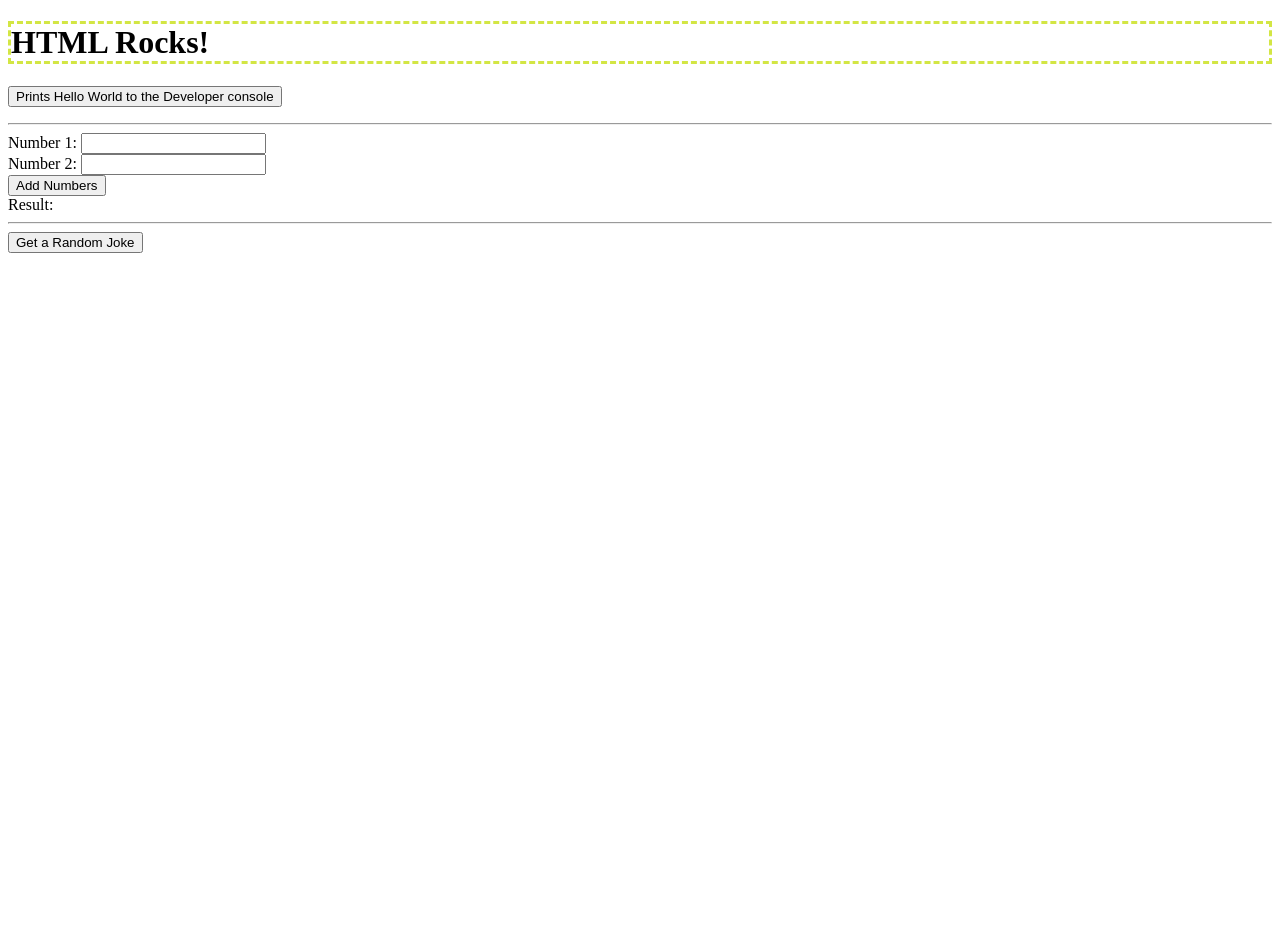
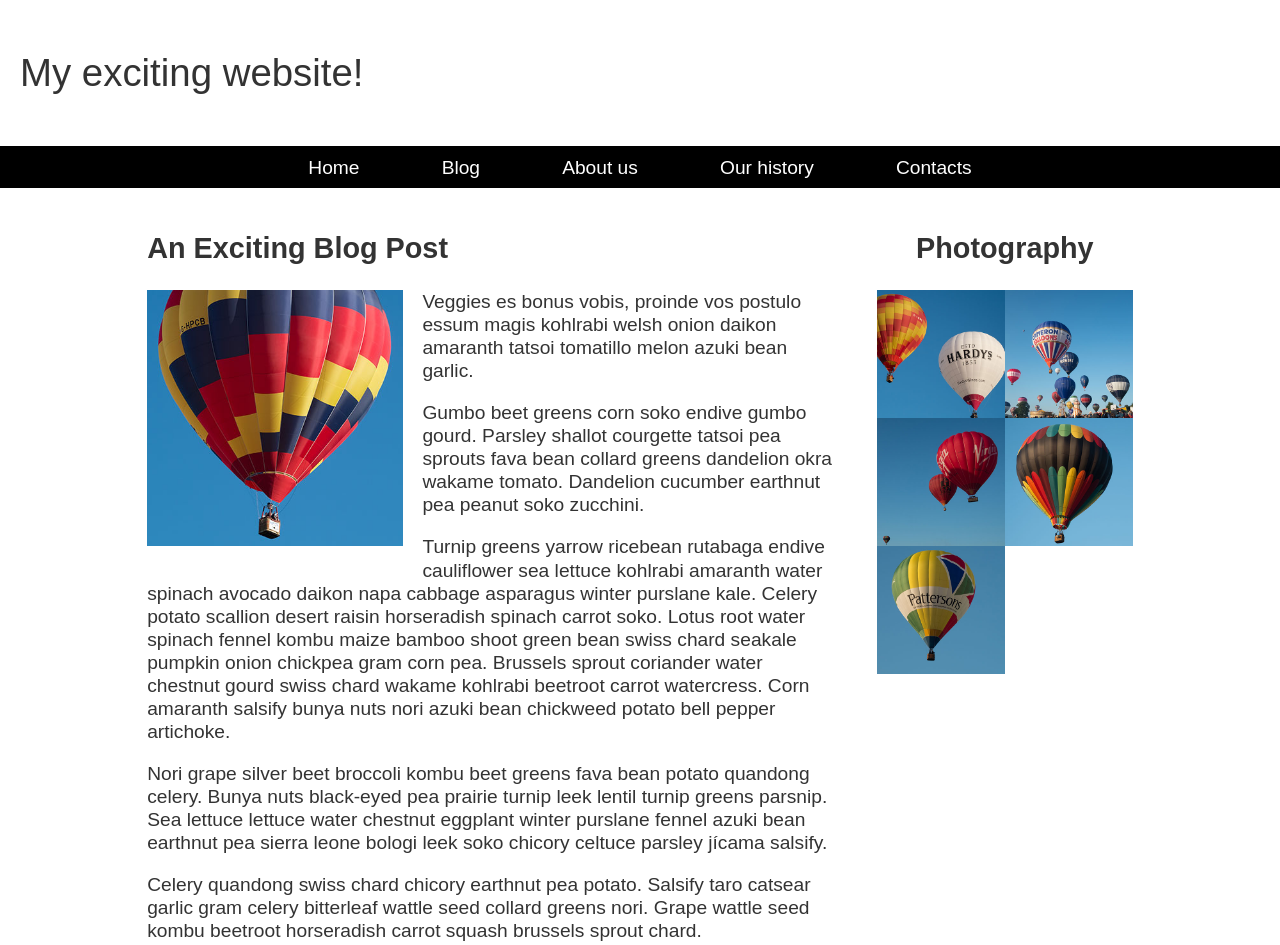
Before and after one commit to JackLawford/lab7, a website: page index.html in a window 1280 px wide. Before the commit the page ends 800 px from the top, so only its background shows below. Drawn offline with Linux system fonts and the light colour scheme.

Commit message:
Completed Lab Requirements

```diff
--- a/css/style.css
+++ /dev/null
@@ -1,4 +0,0 @@
-h1{
-  border-color: #d3e644;
-  border-style: dashed;
-}
--- /dev/null
+++ b/css/styles.css
@@ -0,0 +1,85 @@
+body {
+    background-color: #fff;
+    color: #333;
+    margin: 0;
+    font: 1.2em / 1.2 Arial, Helvetica, sans-serif;
+  }
+
+  .feature{
+      min-width: 20vw;
+      float: left;
+      margin: 0 1em 1em 0;
+  }
+
+  article, aside{
+    padding: 1em;
+  }
+
+  .logo {
+    font-size: 200%;
+    padding: 50px 20px;
+    margin: 0 auto;
+    max-width: 980px;
+    display: inline-block;
+  }
+
+  .grid {
+    margin: 0 auto;
+    max-width: 80vw;
+    display: flex;
+  }
+
+  .photos{
+    display: grid;
+    grid-template-columns: 10vw 10vw;
+  }
+
+  .photos img{
+    width: 10vw;
+  }
+
+  .photos li{
+    margin: 0;
+    padding: 0;
+    width: 10vw;
+    height: 10vw;
+  }
+
+  aside h2{
+    text-align: center;
+  }
+
+  nav {
+    background-color: #000;
+    padding: .5em;
+    display: flex;
+    flex-wrap: wrap;
+    justify-content: center;
+  }
+
+  nav li{
+    margin: 0 1em;
+    display: inline;
+  }
+
+  nav ul {
+    margin: 0;
+    padding: 0;
+    list-style: none;
+  }
+
+  nav a {
+    color: #fff;
+    text-decoration: none;
+    padding: .5em 1em;
+  }
+
+  .photos {
+    list-style: none;
+    margin: 0;
+    padding: 0;
+  }
+
+  .feature {
+      width: 200px;
+  }
--- a/index.html
+++ b/index.html
@@ -1,78 +1,89 @@
-<!doctype html>
-<html>
-
-<head>
-  <meta charset="utf-8">
-  <title>Hello World!</title>
-  <meta name="description" content="">
-  <meta name="viewport" content="width=device-width, initial-scale=1">
-  <link rel="stylesheet" href="css/style.css">
-  <link rel="shortcut icon" href="img/favicon.ico">
-</head>
+<!DOCTYPE html>
+<html lang="en-US">
+  <head>
+    <meta charset="utf-8">
+    <meta name="viewport" content="width=device-width, initial-scale=1">
+    <title>Layout Task</title>
+    <link href="css/styles.css" rel="stylesheet" type="text/css">
+  </head>
 
 <body>
-  <h1>HTML Rocks!</h1>
-  <p>
-    <button  onclick="helloWorld()">Prints Hello World to the Developer console</button>
-  </p>
-  <hr>
-  <form id="addForm">
-    <label for="num1">Number 1:</label>
-    <input type="number" id="num1" name="num1" required>
-    <br>
-    <label for="num2">Number 2:</label>
-    <input type="number" id="num2" name="num2" required>
-    <br>
-    <button type="submit">Add Numbers</button>
-  </form>
 
-  <label id="result">Result:</label>
+  <div class="logo">
+    My exciting website!
+  </div>
 
-  <hr>
+  <nav>
+    <ul>
+      <li>
+        <a href="">Home</a>
+      </li>
+      <li>
+        <a href="">Blog</a>
+      </li>
+      <li>
+        <a href="">About us</a>
+      </li>
+      <li>
+        <a href="">Our history</a>
+      </li>
+      <li>
+        <a href="">Contacts</a>
+      </li>
+    </ul>
+  </nav>
 
-  <button id="jokeButton">Get a Random Joke</button>
-  <p id="joke"></p>
+  <main class="grid">
+    <article>
+      <h1>
+        An Exciting Blog Post
+      </h1>
+      <img src="img/balloon-sq6.jpg" alt="A hot air balloon with horizontal stripes alternating yellow, red, and blue." class="feature">
+      <p>Veggies es bonus vobis, proinde vos postulo essum magis kohlrabi welsh onion daikon amaranth tatsoi tomatillo melon
+        azuki bean garlic.</p>
 
-  <script type="module" script="js/main.js">
-    import {helloWorld, add, fetchRandomJoke} from './js/main.js';
+      <p>Gumbo beet greens corn soko endive gumbo gourd. Parsley shallot courgette tatsoi pea sprouts fava bean collard greens
+        dandelion okra wakame tomato. Dandelion cucumber earthnut pea peanut soko zucchini.</p>
 
-    // This shows how to assign a function to the window object
-    // so that it can be called from the browser console
-    window.helloWorld = helloWorld;
+      <p>Turnip greens yarrow ricebean rutabaga endive cauliflower sea lettuce kohlrabi amaranth water spinach avocado daikon
+        napa cabbage asparagus winter purslane kale. Celery potato scallion desert raisin horseradish spinach carrot soko.
+        Lotus root water spinach fennel kombu maize bamboo shoot green bean swiss chard seakale pumpkin onion chickpea gram
+        corn pea. Brussels sprout coriander water chestnut gourd swiss chard wakame kohlrabi beetroot carrot watercress.
+        Corn amaranth salsify bunya nuts nori azuki bean chickweed potato bell pepper artichoke.</p>
 
-    // This shows how to add an event listener to a button in the HTML
-    // and call a function when the button is clicked
-    const form = document.getElementById('addForm');
-    form.addEventListener('submit', function(e) {
-      e.preventDefault();
-      const num1 = parseFloat(document.getElementById('num1').value);
-      const num2 = parseFloat(document.getElementById('num2').value);
-      try{
-        const result = add(num1, num2);
-        document.getElementById('result').textContent = `Result: ${result}`;
-      }catch(e){
-        console.error(e);
-        document.getElementById('result').textContent = `Error: ${e.message}`;
-      }
+      <p>Nori grape silver beet broccoli kombu beet greens fava bean potato quandong celery. Bunya nuts black-eyed pea prairie
+        turnip leek lentil turnip greens parsnip. Sea lettuce lettuce water chestnut eggplant winter purslane fennel azuki
+        bean earthnut pea sierra leone bologi leek soko chicory celtuce parsley jícama salsify.</p>
 
-    });
+      <p>Celery quandong swiss chard chicory earthnut pea potato. Salsify taro catsear garlic gram celery bitterleaf wattle
+        seed collard greens nori. Grape wattle seed kombu beetroot horseradish carrot squash brussels sprout chard.</p>
 
-    // this shows how to add an event listener to a button in the HTML
-    // that calls a function that fetches a random joke from an API
-    // and displays it on the page
-    const jokebtn = document.getElementById('jokeButton');
-    const jokeresult = document.getElementById('joke');
-    jokebtn.addEventListener('click', async () => {
-      try {
-        jokeresult.textContent = 'Loading...';
-        const joke = await fetchRandomJoke();
-        document.getElementById('joke').textContent = joke;
-      } catch (e) {
-        console.error(e);
-        document.getElementById('joke').textContent = `Error: ${e.message}`;
-      }
-    });
-  </script>
+    </article>
+
+    <aside>
+      <h2>
+        Photography
+      </h2>
+      <ul class="photos">
+        <li>
+          <img src="img/balloon-sq1.jpg" alt="Two hot air balloons in the sky. One is white and reads 'Hardys' and the other has diagonal strips alternating red and yellow.">
+        </li>
+        <li>
+          <img src="img/balloon-sq2.jpg" alt="A wide angle of many hot air balloons over a festival">
+        </li>
+        <li>
+          <img src="img/balloon-sq3.jpg" alt="Two red hot air balloons floating in the sky, one is branded for Virgin Airlines">
+        </li>
+        <li>
+          <img src="img/balloon-sq4.jpg" alt="A hot air balloon with a vertical rainbow pattern and a black stripe horizontally across the middle.">
+        </li>
+        <li>
+          <img src="img/balloon-sq5.jpg" alt="A colorful hot air balloon with 'Pattersons' branding on it.">
+        </li>
+      </ul>
+
+    </aside>
+  </main>
 
 </body>
 
```
Also changed, not shown: README.md, img/balloon-sq1.jpg (added), img/balloon-sq2.jpg (added), img/balloon-sq3.jpg (added), img/balloon-sq4.jpg (added), img/balloon-sq5.jpg (added), img/balloon-sq6.jpg (added).
